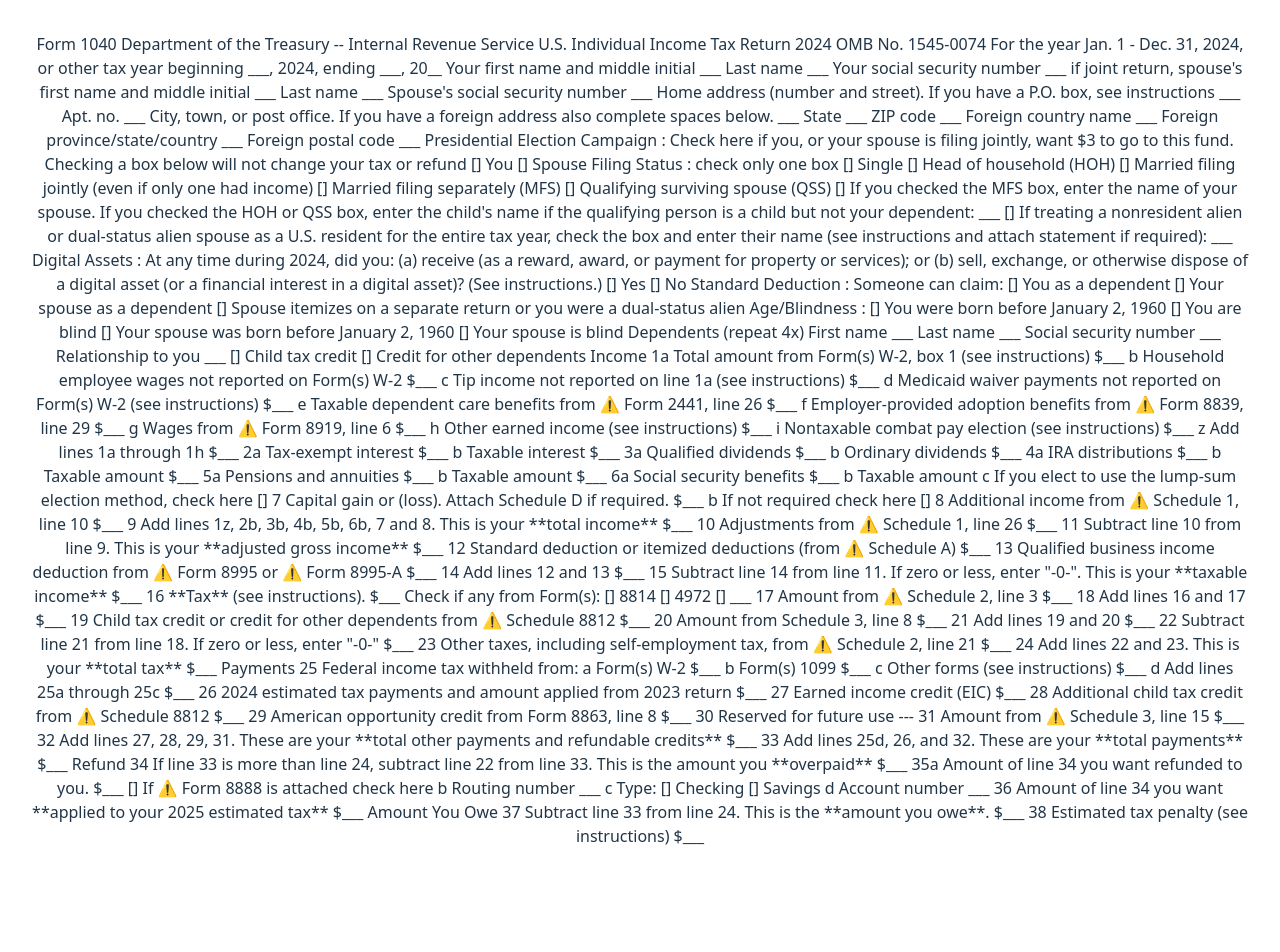
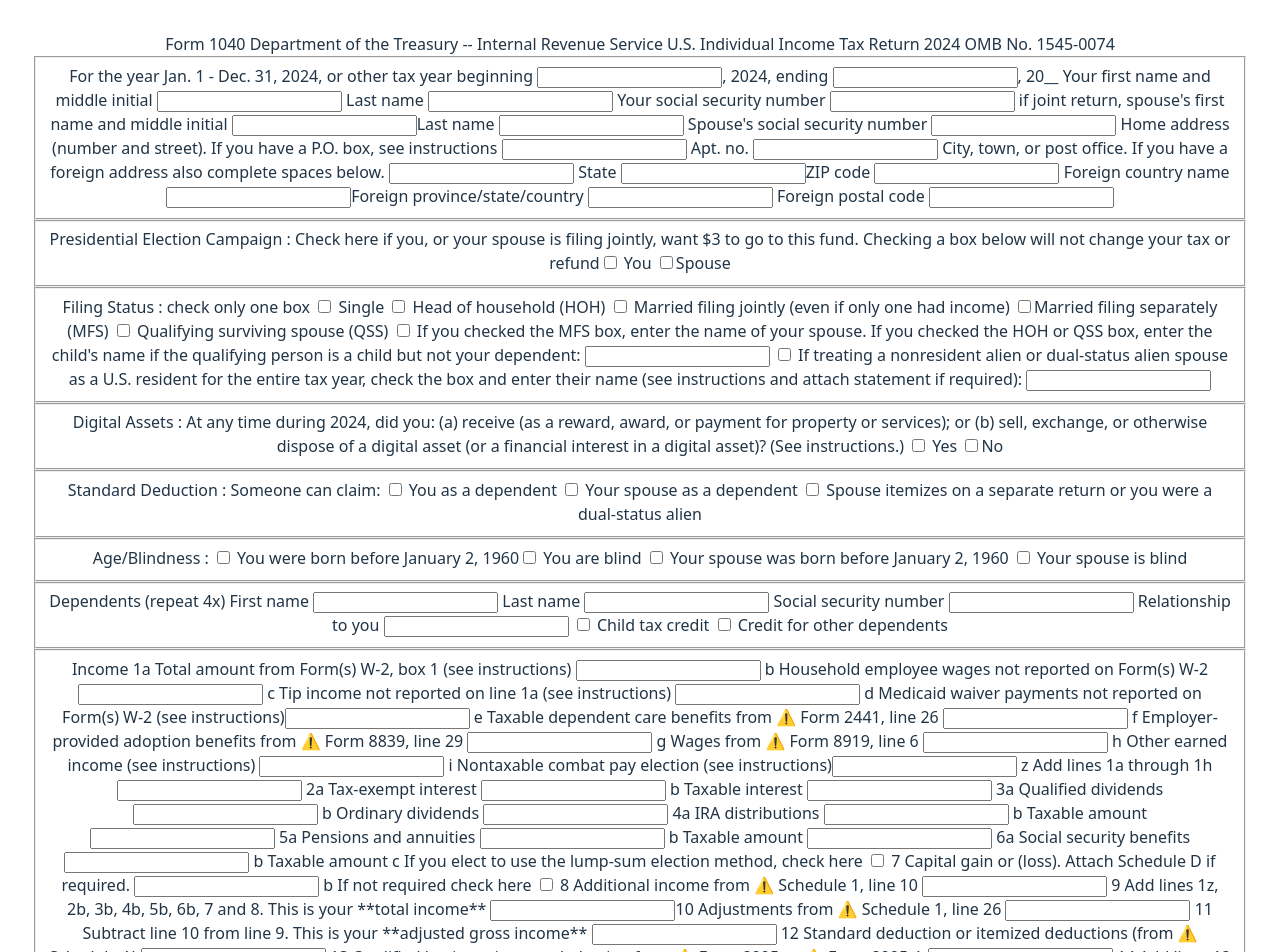
Before and after one commit to kleinlikecalvin/1040-web, a React (Vite) app: page / in a window 1280 px wide. Shown: the top 952 px of the page. Before the commit the page ends 880 px from the top, so only its background shows below. Built offline with nearby package versions, Linux system fonts and the light colour scheme.

Commit message:
Updates to form thus far

```diff
--- a/src/App.tsx
+++ b/src/App.tsx
@@ -4,79 +4,226 @@
   return (
     <form className="App">
       Form 1040 Department of the Treasury -- Internal Revenue Service U.S.
-      Individual Income Tax Return 2024 OMB No. 1545-0074 For the year Jan. 1 -
-      Dec. 31, 2024, or other tax year beginning ___, 2024, ending ___, 20__
-      Your first name and middle initial ___ Last name ___ Your social security
-      number ___ if joint return, spouse's first name and middle initial ___
-      Last name ___ Spouse's social security number ___ Home address (number and
-      street). If you have a P.O. box, see instructions ___ Apt. no. ___ City,
-      town, or post office. If you have a foreign address also complete spaces
-      below. ___ State ___ ZIP code ___ Foreign country name ___ Foreign
-      province/state/country ___ Foreign postal code ___ Presidential Election
-      Campaign : Check here if you, or your spouse is filing jointly, want $3 to
-      go to this fund. Checking a box below will not change your tax or refund
-      [] You [] Spouse Filing Status : check only one box [] Single [] Head of
-      household (HOH) [] Married filing jointly (even if only one had income) []
-      Married filing separately (MFS) [] Qualifying surviving spouse (QSS) [] If
-      you checked the MFS box, enter the name of your spouse. If you checked the
-      HOH or QSS box, enter the child's name if the qualifying person is a child
-      but not your dependent: ___ [] If treating a nonresident alien or
-      dual-status alien spouse as a U.S. resident for the entire tax year, check
-      the box and enter their name (see instructions and attach statement if
-      required): ___ Digital Assets : At any time during 2024, did you: (a)
-      receive (as a reward, award, or payment for property or services); or (b)
-      sell, exchange, or otherwise dispose of a digital asset (or a financial
-      interest in a digital asset)? (See instructions.) [] Yes [] No Standard
-      Deduction : Someone can claim: [] You as a dependent [] Your spouse as a
-      dependent [] Spouse itemizes on a separate return or you were a
-      dual-status alien Age/Blindness : [] You were born before January 2, 1960
-      [] You are blind [] Your spouse was born before January 2, 1960 [] Your
-      spouse is blind Dependents (repeat 4x) First name ___ Last name ___ Social
-      security number ___ Relationship to you ___ [] Child tax credit [] Credit
-      for other dependents Income 1a Total amount from Form(s) W-2, box 1 (see
-      instructions) $___ b Household employee wages not reported on Form(s) W-2
-      $___ c Tip income not reported on line 1a (see instructions) $___ d
-      Medicaid waiver payments not reported on Form(s) W-2 (see instructions)
-      $___ e Taxable dependent care benefits from ⚠️ Form 2441, line 26 $___ f
-      Employer-provided adoption benefits from ⚠️ Form 8839, line 29 $___ g
-      Wages from ⚠️ Form 8919, line 6 $___ h Other earned income (see
-      instructions) $___ i Nontaxable combat pay election (see instructions)
-      $___ z Add lines 1a through 1h $___ 2a Tax-exempt interest $___ b Taxable
-      interest $___ 3a Qualified dividends $___ b Ordinary dividends $___ 4a IRA
-      distributions $___ b Taxable amount $___ 5a Pensions and annuities $___ b
-      Taxable amount $___ 6a Social security benefits $___ b Taxable amount c If
-      you elect to use the lump-sum election method, check here [] 7 Capital
-      gain or (loss). Attach Schedule D if required. $___ b If not required
-      check here [] 8 Additional income from ⚠️ Schedule 1, line 10 $___ 9 Add
-      lines 1z, 2b, 3b, 4b, 5b, 6b, 7 and 8. This is your **total income** $___
-      10 Adjustments from ⚠️ Schedule 1, line 26 $___ 11 Subtract line 10 from
-      line 9. This is your **adjusted gross income** $___ 12 Standard deduction
-      or itemized deductions (from ⚠️ Schedule A) $___ 13 Qualified business
-      income deduction from ⚠️ Form 8995 or ⚠️ Form 8995-A $___ 14 Add lines 12
-      and 13 $___ 15 Subtract line 14 from line 11. If zero or less, enter
-      "-0-". This is your **taxable income** $___ 16 **Tax** (see instructions).
-      $___ Check if any from Form(s): [] 8814 [] 4972 [] ___ 17 Amount from ⚠️
-      Schedule 2, line 3 $___ 18 Add lines 16 and 17 $___ 19 Child tax credit or
-      credit for other dependents from ⚠️ Schedule 8812 $___ 20 Amount from
-      Schedule 3, line 8 $___ 21 Add lines 19 and 20 $___ 22 Subtract line 21
-      from line 18. If zero or less, enter "-0-" $___ 23 Other taxes, including
-      self-employment tax, from ⚠️ Schedule 2, line 21 $___ 24 Add lines 22 and
-      23. This is your **total tax** $___ Payments 25 Federal income tax
-      withheld from: a Form(s) W-2 $___ b Form(s) 1099 $___ c Other forms (see
-      instructions) $___ d Add lines 25a through 25c $___ 26 2024 estimated tax
-      payments and amount applied from 2023 return $___ 27 Earned income credit
-      (EIC) $___ 28 Additional child tax credit from ⚠️ Schedule 8812 $___ 29
-      American opportunity credit from Form 8863, line 8 $___ 30 Reserved for
-      future use --- 31 Amount from ⚠️ Schedule 3, line 15 $___ 32 Add lines 27,
-      28, 29, 31. These are your **total other payments and refundable credits**
-      $___ 33 Add lines 25d, 26, and 32. These are your **total payments** $___
+      Individual Income Tax Return 2024 OMB No. 1545-0074{" "}
+      <fieldset>
+        <label htmlFor="not-important">
+          For the year Jan. 1 - Dec. 31, 2024, or other tax year beginning{" "}
+        </label>
+        <input type="text" id="not-important" />,{" "}
+        <label htmlFor="the-rest-of-not-important">2024, ending </label>
+        <input type="text" id="the-rest-of-not-important" />, 20__{" "}
+        <label htmlFor="first-name-and-middle-initial">
+          Your first name and middle initial{" "}
+        </label>
+        <input type="text" id="first-name-and-middle-initial" />{" "}
+        <label htmlFor="last-name">Last name </label>
+        <input type="text" id="last-name" />{" "}
+        <label htmlFor="ssn">Your social security number </label>
+        <input type="text" id="ssn" pattern="\d\d\d-\d\d-\d\d\d\d" />{" "}
+        <label htmlFor="spouse-first-name-and-middle-initial">
+          if joint return, spouse's first name and middle initial{" "}
+        </label>
+        <input type="text" id="spouse-first-name-and-middle-initial" />
+        <label htmlFor="spouse-last-name">Last name</label>{" "}
+        <input type="text" id="spouse-last-name" />{" "}
+        <label htmlFor="spouse-ssn">Spouse's social security number </label>
+        <input type="text" id="spouse-ssn" />{" "}
+        <label htmlFor="home-address">
+          Home address (number and street). If you have a P.O. box, see
+          instructions{" "}
+        </label>
+        <input type="text" id="home-address" />{" "}
+        <label htmlFor="apt-num">Apt. no. </label>
+        <input type="text" id="apt-num" />{" "}
+        <label htmlFor="city">
+          City, town, or post office. If you have a foreign address also
+          complete spaces below.
+        </label>{" "}
+        <input type="text" id="city" /> <label htmlFor="state">State</label>{" "}
+        <input type="text" id="state" />
+        <label htmlFor="zip-code">ZIP code</label>{" "}
+        <input type="text" id="zip-code" />{" "}
+        <label htmlFor="foreign-country-name">Foreign country name </label>
+        <input type="text" id="foreign-country-name" />
+        <label htmlFor="forein-country">
+          Foreign province/state/country
+        </label>{" "}
+        <input type="text" id="foreign-country" />{" "}
+        <label htmlFor="foreign-postal-code">Foreign postal code </label>
+        <input type="text" id="foreign-postal-code" />
+      </fieldset>
+      <fieldset>
+        Presidential Election Campaign : Check here if you, or your spouse is
+        filing jointly, want $3 to go to this fund. Checking a box below will
+        not change your tax or refund
+        <input type="checkbox" id="i-fund-presidential-campaign" />{" "}
+        <label htmlFor="i-fund-presidential-campaign">You</label>{" "}
+        <input type="checkbox" id="spouse-fund-presidential-campaign" />
+        <label htmlFor="spouse-fund-presidential-campaign">Spouse</label>
+      </fieldset>
+      <fieldset>
+        Filing Status : check only one box{" "}
+        <input type="checkbox" id="single-filing-status" />{" "}
+        <label htmlFor="single-filing-status">Single </label>
+        <input type="checkbox" id="head-filing-status" />{" "}
+        <label htmlFor="head-filing-status">Head of household (HOH) </label>
+        <input type="checkbox" id="joint-filing-status" />{" "}
+        <label htmlFor="joint-filing-status">
+          Married filing jointly (even if only one had income)
+        </label>{" "}
+        <input type="checkbox" id="separately-filing-status" />
+        <label htmlFor="separately-filing-status">
+          Married filing separately (MFS)
+        </label>{" "}
+        <input type="checkbox" id="qss-filing-status" />{" "}
+        <label htmlFor="qss-filing-status">
+          Qualifying surviving spouse (QSS)
+        </label>{" "}
+        <input type="checkbox" id="dependent-filing-status" />{" "}
+        <label htmlFor="dependent-filing-status">
+          If you checked the MFS box, enter the name of your spouse.
+        </label>{" "}
+        <label htmlFor="dependent-name"></label>If you checked the HOH or QSS
+        box, enter the child's name if the qualifying person is a child but not
+        your dependent: <input type="text" id="dependent-name" />{" "}
+        <input type="checkbox" id="alien-filing-status" />{" "}
+        <label htmlFor="alien-filing-status">
+          If treating a nonresident alien or dual-status alien spouse as a U.S.
+          resident for the entire tax year, check the box
+        </label>{" "}
+        <label htmlFor="alien-dependent-name">
+          and enter their name (see instructions and attach statement if
+          required):
+        </label>{" "}
+        <input type="text" id="alien-dependent-name" />
+      </fieldset>
+      <fieldset>
+        Digital Assets : At any time during 2024, did you: (a) receive (as a
+        reward, award, or payment for property or services); or (b) sell,
+        exchange, or otherwise dispose of a digital asset (or a financial
+        interest in a digital asset)? (See instructions.){" "}
+        <input type="checkbox" id="yes-digital-assets" />{" "}
+        <label htmlFor="yes-digital-assets">Yes </label>
+        <input type="checkbox" id="no-digital-assets" />
+        <label htmlFor="no-digital-assets">No </label>
+      </fieldset>
+      <fieldset>
+        Standard Deduction : Someone can claim:{" "}
+        <input type="checkbox" id="someone-claims-me-as-dependent" />{" "}
+        <label htmlFor="someone-claims-me-as-dependent">
+          You as a dependent
+        </label>{" "}
+        <input type="checkbox" id="someone-claims-spouse-as-dependent" />{" "}
+        <label htmlFor="someone-claims-spouse-as-dependent">
+          Your spouse as a dependent
+        </label>{" "}
+        <input type="checkbox" id="alien-or-spouse-itemizes-separately" />{" "}
+        <label htmlFor="alien-or-spouse-itemizes-separately">
+          Spouse itemizes on a separate return or you were a dual-status alien{" "}
+        </label>
+      </fieldset>
+      <fieldset>
+        Age/Blindness : <input type="checkbox" id="old-af" />{" "}
+        <label htmlFor="old-af">You were born before January 2, 1960</label>
+        <input type="checkbox" id="blind-af" />{" "}
+        <label htmlFor="blind-af"></label>You are blind{" "}
+        <input type="checkbox" id="spouse-old-af" />{" "}
+        <label htmlFor="spouse-old-af"></label>Your spouse was born before
+        January 2, 1960 <input type="checkbox" id="spouse-blind-af" />{" "}
+        <label htmlFor="spouse-blind-af"></label>Your spouse is blind{" "}
+      </fieldset>
+      <fieldset>
+        Dependents (repeat 4x){" "}
+        <label htmlFor="dependents-section-first-name"></label>First name{" "}
+        <input type="text" id="dependents-section-first-name" />{" "}
+        <label htmlFor="dependents-section-last-name"></label>Last name{" "}
+        <input type="text" id="dependents-section-last-name" />{" "}
+        <label htmlFor="dependents-section-ssn">Social security number</label>{" "}
+        <input type="text" id="dependents-section-ssn" />{" "}
+        <label htmlFor="dependents-section-relationship">
+          Relationship to you{" "}
+        </label>
+        <input type="text" id="dependents-section-relationship" />{" "}
+        <input type="checkbox" id="child-tax-credit" />{" "}
+        <label htmlFor="child-tax-credit"></label>Child tax credit{" "}
+        <input type="checkbox" id="credit-for-other-deps" />{" "}
+        <label htmlFor="credit-for-other-deps">
+          Credit for other dependents{" "}
+        </label>
+      </fieldset>
+      <fieldset>
+        Income 1a Total amount from Form(s) W-2, box 1 (see instructions){" "}
+        <input type="number" /> b Household employee wages not reported on
+        Form(s) W-2
+        <input type="number" /> c Tip income not reported on line 1a (see
+        instructions) <input type="number" /> d Medicaid waiver payments not
+        reported on Form(s) W-2 (see instructions)
+        <input type="number" /> e Taxable dependent care benefits from ⚠️ Form
+        2441, line 26 <input type="number" /> f Employer-provided adoption
+        benefits from ⚠️ Form 8839, line 29 <input type="number" /> g Wages from
+        ⚠️ Form 8919, line 6 <input type="number" /> h Other earned income (see
+        instructions) <input type="number" /> i Nontaxable combat pay election
+        (see instructions)
+        <input type="number" /> z Add lines 1a through 1h{" "}
+        <input type="number" /> 2a Tax-exempt interest <input type="number" /> b
+        Taxable interest <input type="number" /> 3a Qualified dividends{" "}
+        <input type="number" /> b Ordinary dividends <input type="number" /> 4a
+        IRA distributions <input type="number" /> b Taxable amount{" "}
+        <input type="number" /> 5a Pensions and annuities{" "}
+        <input type="number" /> b Taxable amount <input type="number" /> 6a
+        Social security benefits <input type="number" /> b Taxable amount c If
+        you elect to use the lump-sum election method, check here{" "}
+        <input type="checkbox" /> 7 Capital gain or (loss). Attach Schedule D if
+        required. <input type="number" /> b If not required check here{" "}
+        <input type="checkbox" /> 8 Additional income from ⚠️ Schedule 1, line
+        10 <input type="number" /> 9 Add lines 1z, 2b, 3b, 4b, 5b, 6b, 7 and 8.
+        This is your **total income** <input type="number" />
+        10 Adjustments from ⚠️ Schedule 1, line 26 <input type="number" /> 11
+        Subtract line 10 from line 9. This is your **adjusted gross income**{" "}
+        <input type="number" /> 12 Standard deduction or itemized deductions
+        (from ⚠️ Schedule A) <input type="number" /> 13 Qualified business
+        income deduction from ⚠️ Form 8995 or ⚠️ Form 8995-A{" "}
+        <input type="number" /> 14 Add lines 12 and 13 <input type="number" />{" "}
+        15 Subtract line 14 from line 11. If zero or less, enter "-0-". This is
+        your **taxable income** <input type="number" /> 16 **Tax** (see
+        instructions).
+        <input type="number" />{" "}
+      </fieldset>
+      Check if any from Form(s): <input type="checkbox" /> 8814{" "}
+      <input type="checkbox" /> 4972 <input type="checkbox" />{" "}
+      <input type="text" />
+      17 Amount from ⚠️ Schedule 2, line 3 <input type="number" /> 18 Add lines
+      16 and 17 <input type="number" /> 19 Child tax credit or credit for other
+      dependents from ⚠️ Schedule 8812 <input type="number" /> 20 Amount from
+      Schedule 3, line 8 <input type="number" /> 21 Add lines 19 and 20{" "}
+      <input type="number" /> 22 Subtract line 21 from line 18. If zero or less,
+      enter "-0-" <input type="number" /> 23 Other taxes, including
+      self-employment tax, from ⚠️ Schedule 2, line 21 <input type="number" />{" "}
+      24 Add lines 22 and 23. This is your **total tax** <input type="number" />{" "}
+      Payments 25 Federal income tax withheld from: a Form(s) W-2{" "}
+      <input type="number" /> b Form(s) 1099 <input type="number" /> c Other
+      forms (see instructions) <input type="number" /> d Add lines 25a through
+      25c <input type="number" /> 26 2024 estimated tax payments and amount
+      applied from 2023 return <input type="number" /> 27 Earned income credit
+      (EIC) <input type="number" /> 28 Additional child tax credit from ⚠️
+      Schedule 8812 <input type="number" /> 29 American opportunity credit from
+      Form 8863, line 8 <input type="number" /> 30 Reserved for future use ---
+      31 Amount from ⚠️ Schedule 3, line 15 <input type="number" /> 32 Add lines
+      27, 28, 29, 31. These are your **total other payments and refundable
+      credits**
+      <input type="number" /> 33 Add lines 25d, 26, and 32. These are your
+      **total payments** <input type="number" />
       Refund 34 If line 33 is more than line 24, subtract line 22 from line 33.
-      This is the amount you **overpaid** $___ 35a Amount of line 34 you want
-      refunded to you. $___ [] If ⚠️ Form 8888 is attached check here b Routing
-      number ___ c Type: [] Checking [] Savings d Account number ___ 36 Amount
-      of line 34 you want **applied to your 2025 estimated tax** $___ Amount You
-      Owe 37 Subtract line 33 from line 24. This is the **amount you owe**. $___
-      38 Estimated tax penalty (see instructions) $___
+      This is the amount you **overpaid** <input type="number" /> 35a Amount of
+      line 34 you want refunded to you. <input type="number" />{" "}
+      <input type="checkbox" /> If ⚠️ Form 8888 is attached check here b Routing
+      number <input type="text" /> c Type: <input type="checkbox" /> Checking{" "}
+      <input type="checkbox" />
+      Savings d Account number <input type="text" /> 36 Amount of line 34 you
+      want **applied to your 2025 estimated tax** <input type="number" /> Amount
+      You Owe 37 Subtract line 33 from line 24. This is the **amount you owe**.{" "}
+      <input type="number" />
+      38 Estimated tax penalty (see instructions) <input type="number" />
     </form>
   );
 }
```
